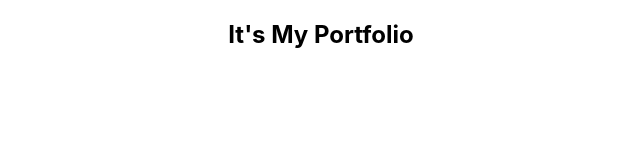
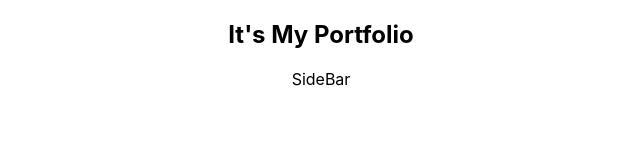
Before and after one commit to Sara-Alkhamri/portfolio-react, a React (Create React App) app in the folder portfolio/: page / in a window 1280 px wide. Shown: the top 160 px of the page, without its empty margins (319-959 px from the left). Built offline with nearby package versions, Linux system fonts and the light colour scheme.

Commit message:
Basic SideBar component

```diff
--- a/portfolio/src/App.js
+++ b/portfolio/src/App.js
@@ -1,12 +1,13 @@
 import React from 'react';
-import logo from './logo.svg';
 import './App.css';
+import SideBar from './components/Sidebar'
 
 function App() {
   return (
     <div className="App">
       <h2>It's My Portfolio
       </h2>
+      <SideBar />
     </div>
   );
 }
--- a/portfolio/src/components/Sidebar.js
+++ b/portfolio/src/components/Sidebar.js
@@ -0,0 +1,10 @@
+import React from 'react';
+
+function SideBar() {
+    return(
+        <div>SideBar</div>
+    )
+
+}
+
+export default SideBar;
```
